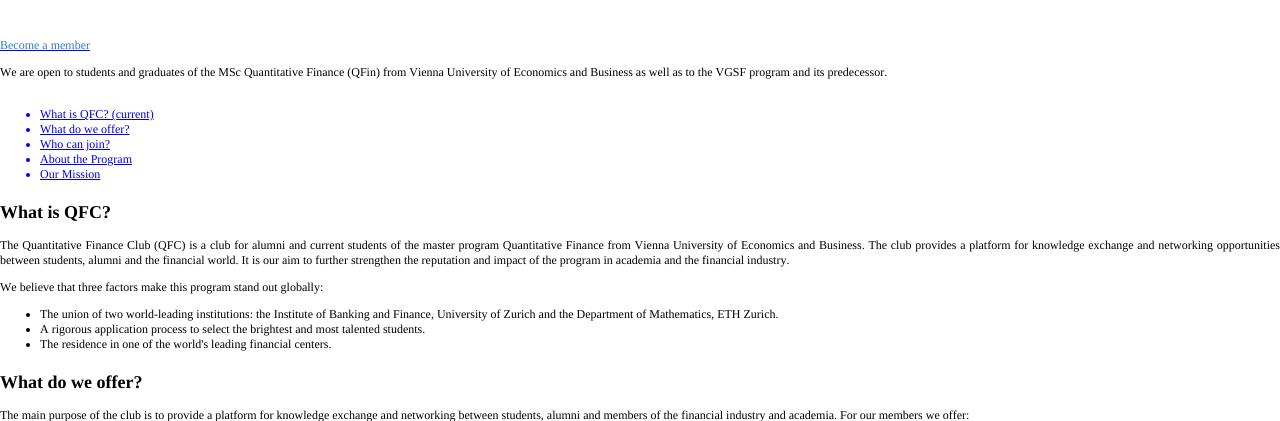
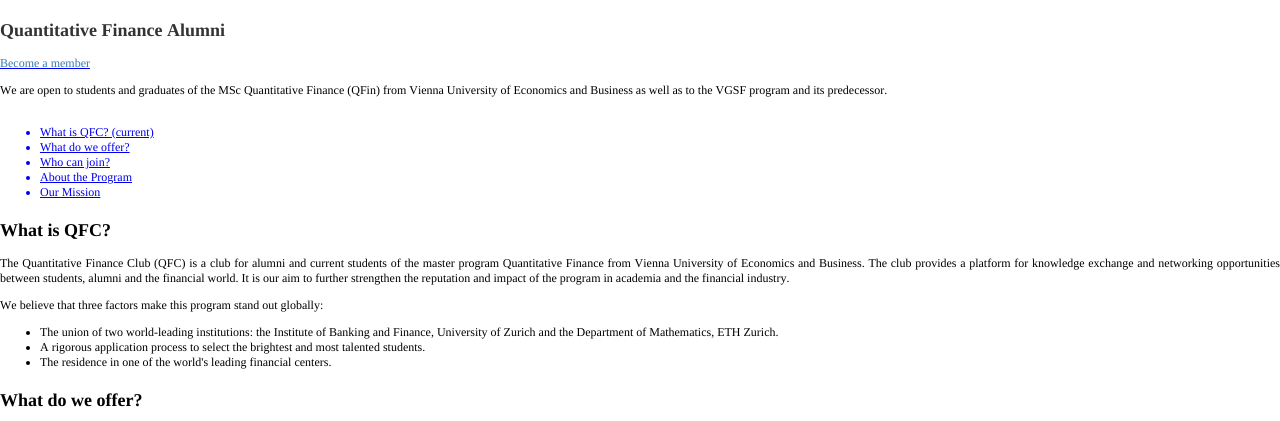
Before and after one commit to hurtonypeter/alumni-vienna, a Flask app: page /home in a window 1280 px wide. Shown: the part 50-471 px from the top of the page. Run offline with Flask 2, Linux system fonts and the light colour scheme; parts of the project's set-up code (start-up, migrations or seed data) failed here and were passed over; some libraries are stand-ins or nearby versions.

Commit message:
changed wallpaper + changed home.html

```diff
--- a/zqfa/templates/page/home.html
+++ b/zqfa/templates/page/home.html
@@ -8,7 +8,7 @@
   <meta name="CocoaVersion" content="1347.57">
   <style type="text/css">
     p.p1 {margin: 0.0px 0.0px 0.0px 0.0px; font: 12.0px Times; color: #000000; -webkit-text-stroke: #000000}
-    p.p2 {margin: 0.0px 0.0px 0.0px 0.0px; font: 14.0px Times; color: #000000; -webkit-text-stroke: #000000; min-height: 18.0px}
+    p.p2 {margin: 0.0px 0.0px 14.9px 0.0px; font: 18.0px Times; -webkit-text-stroke: #000000}
     p.p3 {margin: 0.0px 0.0px 12.0px 0.0px; font: 12.0px Times; color: #0000ee; -webkit-text-stroke: #0000ee}
     p.p4 {margin: 0.0px 0.0px 12.0px 0.0px; font: 12.0px Times; color: #000000; -webkit-text-stroke: #000000}
     li.li1 {margin: 0.0px 0.0px 0.0px 0.0px; font: 12.0px Times; color: #000000; -webkit-text-stroke: #000000}
@@ -23,7 +23,7 @@
 </head>
 <body>
 <p class="p1"><span class="s1">{% extends "base.html" %} {% block styles %} {{ super() }} {% endblock styles %} {% block body_attribs %} class="intro"{% endblock body_attribs %} {% block main %}</span></p>
-<p class="p2"><span class="s1"><b></b></span><br></p>
+<p class="p2"><span class="s1"><b>Quantitative Finance Alumni</b></span></p>
 <p class="p1"><span class="s1">{% if current_user.is_authenticated() %}</span></p>
 <p class="p3"><span class="s2"><a href="file:///Users/christophbodner/Dropbox/Apps/Heroku/alumni-vienna/zqfa/templates/page/%7B%7B%20url_for('members.index')%20%7D%7D">See members</a></span><span class="s3"><span class="Apple-converted-space"> </span></span></p>
 <p class="p1"><span class="s1">{% else %}</span></p>
```
Also changed, not shown: 1 other file.
